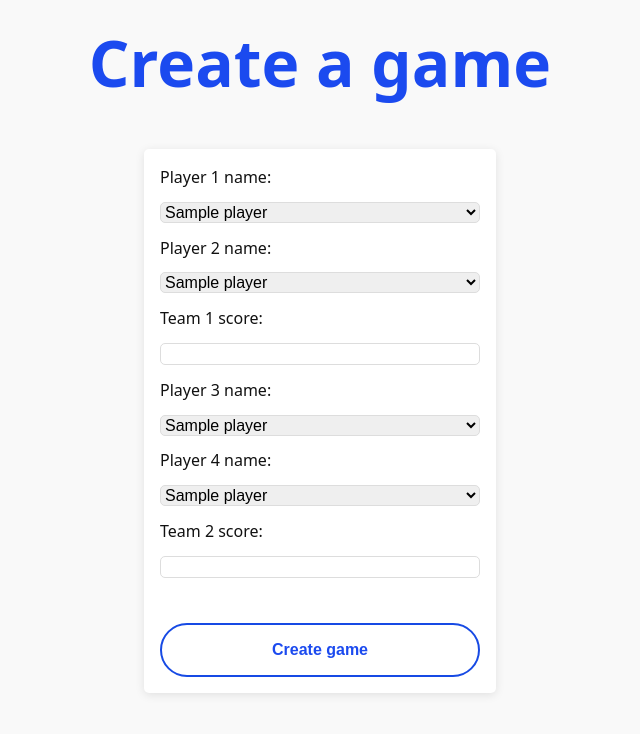
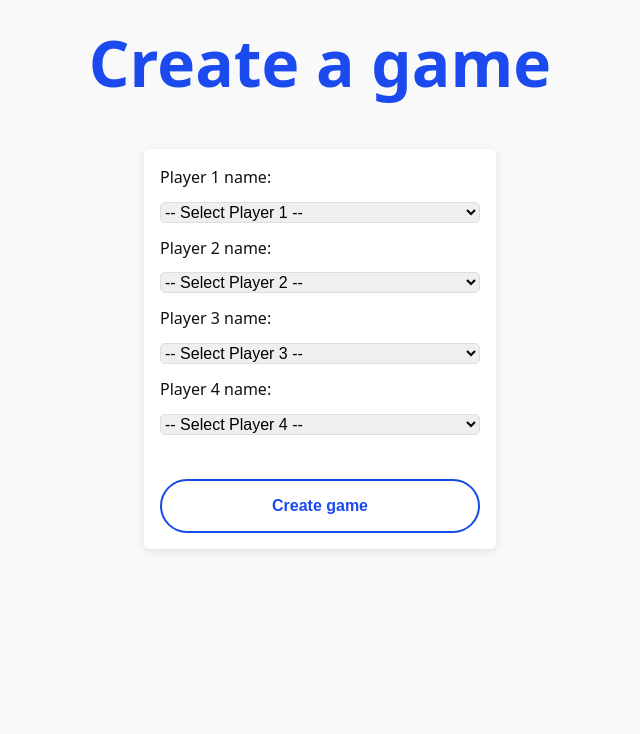
Before and after one commit to lkolebka/baby-foot-python, a Flask app: template myproject/Templates/create_game.html in a window 1280 px wide. Shown: the top 734 px of the page, without its empty margins (320-960 px from the left). Run offline with Flask 2, Linux system fonts and the light colour scheme; the template is opened without the code that fills it: most values are stand-ins (such as "Sample title", 1, 10 or a date in 2020); some libraries are stand-ins or nearby versions.

Commit message:
adding the players in the form

```diff
--- a/myproject/Templates/create_game.html
+++ b/myproject/Templates/create_game.html
@@ -7,42 +7,53 @@
 </head>
 <body>
   <h1>Create a game</h1>
-  <form method="post">
+  <form id="game-form" method="POST">
     <label for="player1_name">Player 1 name:</label>
     <select id="player1_name" name="player1_name">
+        <option value="" selected disabled>-- Select Player 1 --</option>
         {% for player in players %}
         <option value="{{ player }}">{{ player }}</option>
         {% endfor %}
     </select>
-    <br>
+    <!-- ... -->
     <label for="player2_name">Player 2 name:</label>
     <select id="player2_name" name="player2_name">
+        <option value="" selected disabled>-- Select Player 2 --</option>
         {% for player in players %}
         <option value="{{ player }}">{{ player }}</option>
         {% endfor %}
     </select>
-    <br>
-    <label for="team1_score">Team 1 score:</label>
-    <input type="number" id="team1_score" name="team1_score">
-    <br>
+    <!-- ... -->
     <label for="player3_name">Player 3 name:</label>
     <select id="player3_name" name="player3_name">
+        <option value="" selected disabled>-- Select Player 3 --</option>
         {% for player in players %}
         <option value="{{ player }}">{{ player }}</option>
         {% endfor %}
     </select>
-    <br>
+    <!-- ... -->
     <label for="player4_name">Player 4 name:</label>
     <select id="player4_name" name="player4_name">
+        <option value="" selected disabled>-- Select Player 4 --</option>
         {% for player in players %}
         <option value="{{ player }}">{{ player }}</option>
         {% endfor %}
     </select>
-    <br>
-    <label for="team2_score">Team 2 score:</label>
-    <input type="number" id="team2_score" name="team2_score">
-    <br>
+    <!-- ... -->
     <input type="submit" value="Create game">
 </form>
+<script>
+  // Add an event listener for form submission
+  document.querySelector("form").addEventListener("submit", function() {
+    // Set a timeout to reset the select options after form submission
+    setTimeout(function() {
+      document.getElementById("player1_name").selectedIndex = 0;
+      document.getElementById("player2_name").selectedIndex = 0;
+      document.getElementById("player3_name").selectedIndex = 0;
+      document.getElementById("player4_name").selectedIndex = 0;
+    }, 100);
+  });
+</script>
+
 </body>
 </html>
--- a/myproject/myApp.py
+++ b/myproject/myApp.py
@@ -41,6 +41,7 @@ def get_players():
         query = "SELECT first_name FROM player"  # Change the column name to match your database
         cursor.execute(query)
         players = cursor.fetchall()
+        print("Players fetched:", players)  # Add this line to print the fetched players
         return [player[0] for player in players]
 
     except Exception as e:
@@ -51,6 +52,7 @@ def get_players():
             cursor.close()
         if conn:
             conn.close()
+
 
 @app.route('/', methods=['GET', 'POST'])
 def create_game():
```
Lines whose indentation alone changed are shown as unchanged.
